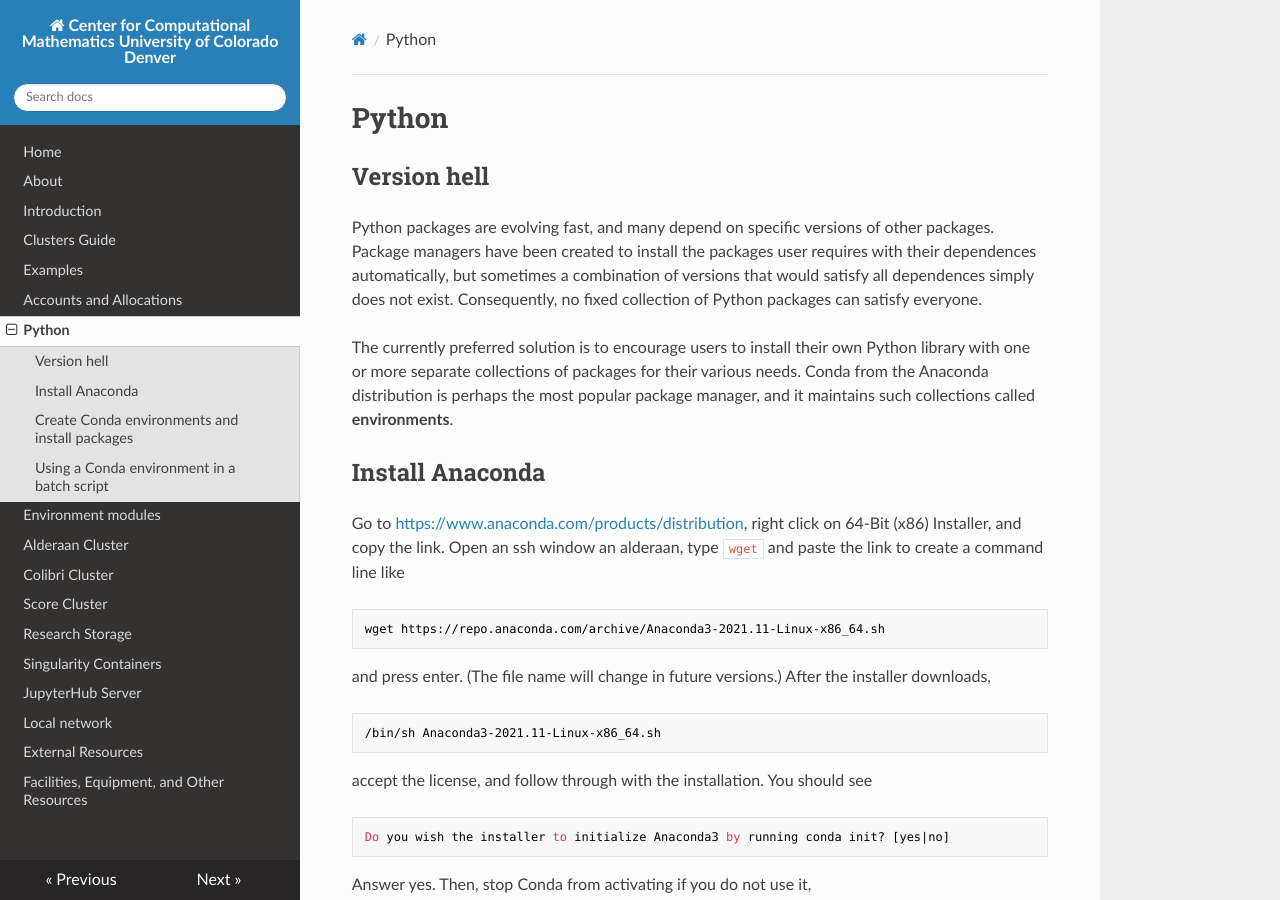
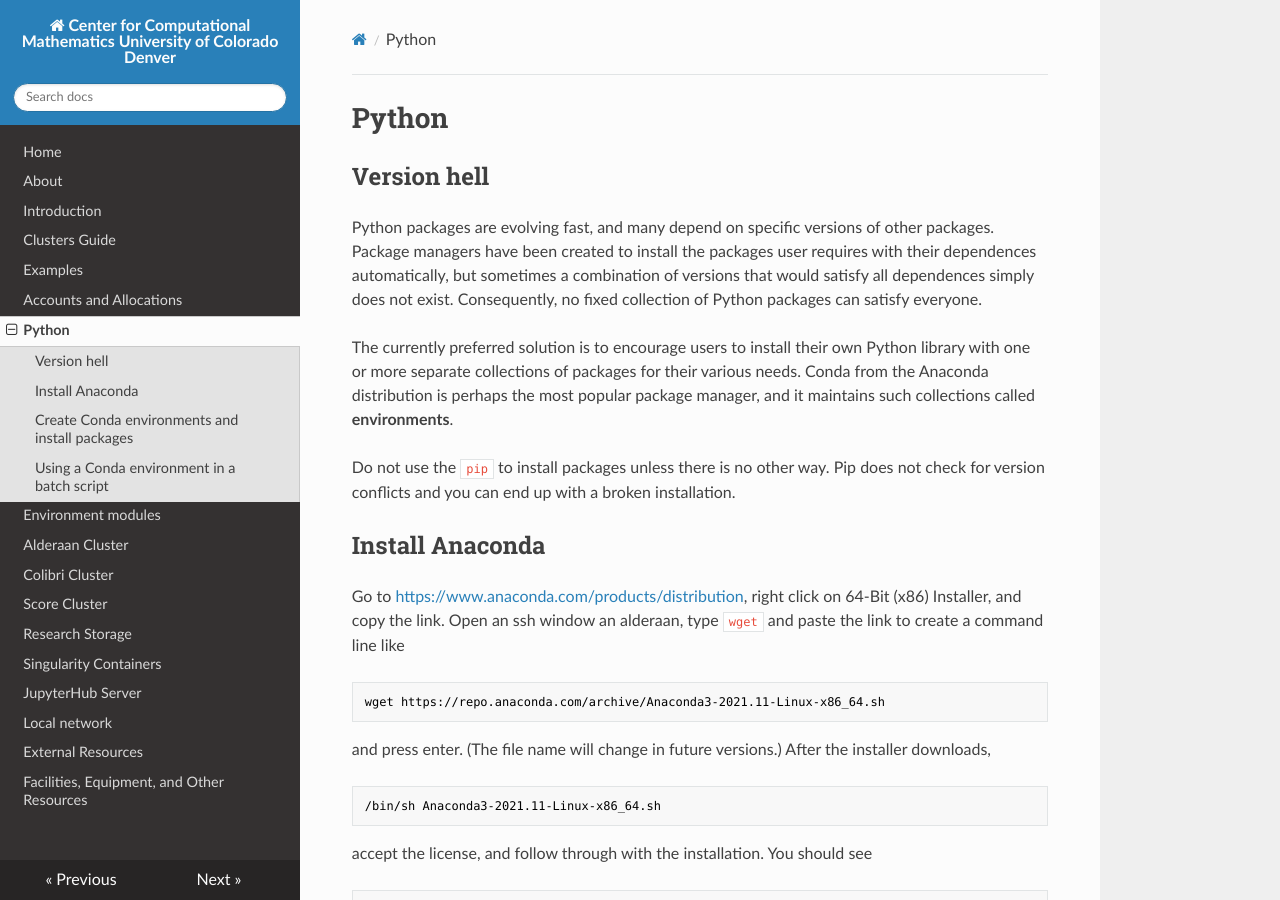
Before and after one commit to ccmucdenver/ccm-docs, an MkDocs documentation site: the page built from docs/python.md, in a window 1280 px wide and 900 px high. Built offline with MkDocs 1.6.1, drawn with Linux system fonts in a browser that asks for light colours; nearby versions of some CDN libraries.

Commit message:
small edits

```diff
--- a/docs/python.md
+++ b/docs/python.md
@@ -8,6 +8,9 @@ satisfy all dependences simply does not exist. Consequently, no fixed collection
 The currently preferred solution is to encourage users to install their own Python
 library with one or more separate collections of packages for their various needs. Conda from the
 Anaconda distribution is perhaps the most popular package manager, and it maintains such collections called **environments**.
+
+Do not use the `pip` to install packages unless there is no other way. Pip does not check for version conflicts and you can
+end up with a broken installation.
 
 
 ## Install Anaconda
```
